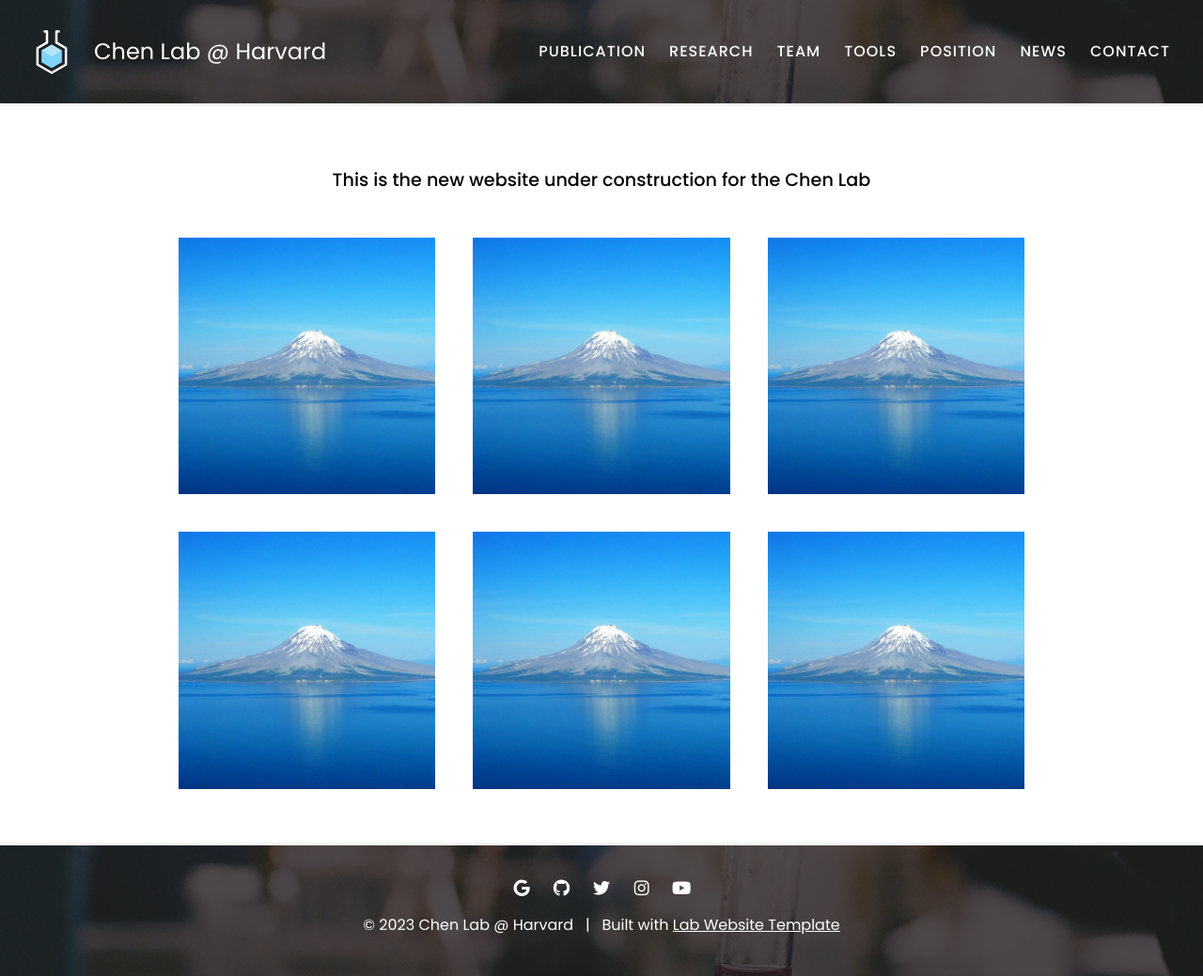
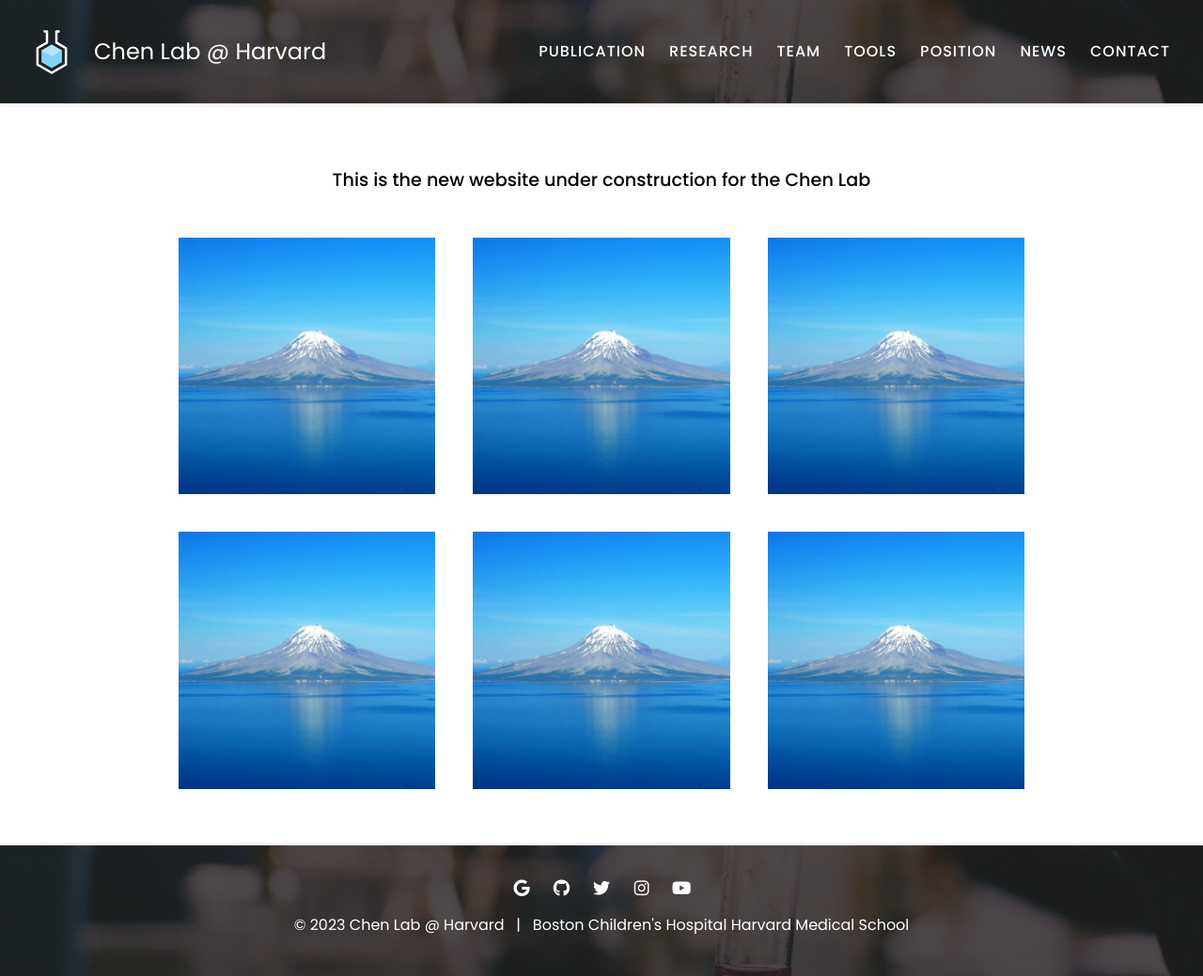
Before and after one commit to kaifuchenlab/kaifuchenlab.github.io, a Jekyll site: the page built from index.md, in a window 1280 px wide. Shown: the whole page at 94% size. Built offline with Jekyll 4.4.1, drawn with Linux system fonts in a browser that asks for light colours.

Commit message:
Update footer.html

```diff
--- a/_includes/footer.html
+++ b/_includes/footer.html
@@ -31,7 +31,8 @@
     <span>
       &copy; {{ site.time | date: '%Y' }} {{ site.title }}
       &nbsp; | &nbsp;
-      Built with <a href="https://github.com/greenelab/lab-website-template">Lab Website Template</a>
+      Boston Children's Hospital
+      Harvard Medical School
     </span>
   </div>
 
```
